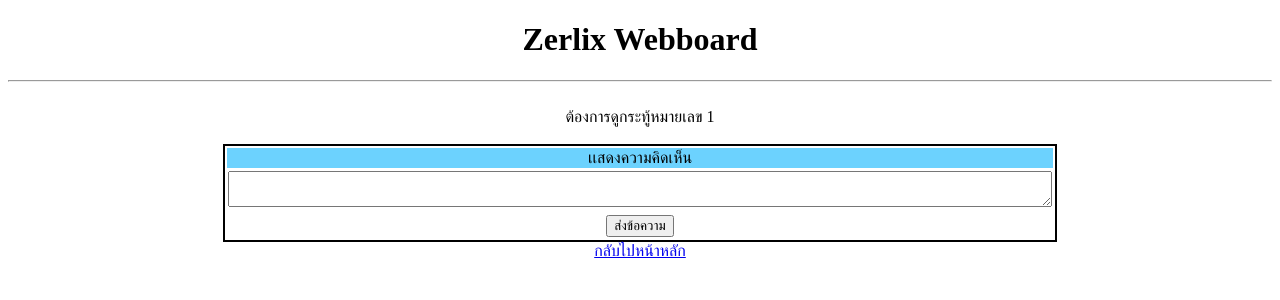
After one commit to Zerlix2744/webapp_ent-c, a PHP site: page /post.php?id=1 in a window 1280 px wide. The commit adds this page. Shown: the top 300 px of the page. Run offline with PHP 8.4, Linux system fonts and the light colour scheme.

Commit message:
done psot.php

```diff
--- /dev/null
+++ b/post.php
@@ -0,0 +1,23 @@
+<!DOCTYPE html>
+<html lang="en">
+<head>
+    <meta charset="UTF-8">
+    <meta http-equiv="X-UA-Compatible" content="IE=edge">
+    <meta name="viewport" content="width=device-width, initial-scale=1.0">
+    <title>Post</title>
+</head>
+<body>
+    <h1 align="center">Zerlix Webboard</h1><hr>
+    <br>
+    <div align="center">
+        ต้องการดูกระทู้หมายเลข <?php echo $_GET["id"];?>
+    </div>
+    <br>
+    <table style="border: 2px solid black;width:40%" align="center">
+        <tr><td style="background-color:#6cd2fe ;"align="center">เเสดงความคิดเห็น</td></tr>
+        <tr><td><textarea name ="comment" row="50" cols="100"></textarea></td></tr>
+        <tr><td align="center" ><input type="submit" value="ส่งข้อความ"></td></tr>
+    </table>
+    <div align="center"><a href="index.html">กลับไปหน้าหลัก</a></div>
+</body>
+</html>
--- a/verify.php
+++ b/verify.php
@@ -7,7 +7,6 @@
     <title>Verify</title>
 </head>
 <body>
-    <form action="verify.php" method="post"></form>
     <h1 align="center">Zerlix Webboard</h1><hr>
     <br>
     <div align="center">
@@ -15,6 +14,5 @@
         Login = <?php echo $_POST["login"];?><br>
         Password = <?php echo $_POST["password"];?>
     </div>
-    </form>
 </body>
 </html>
```
Also changed, not shown: index.html (+7 -5 lines).
